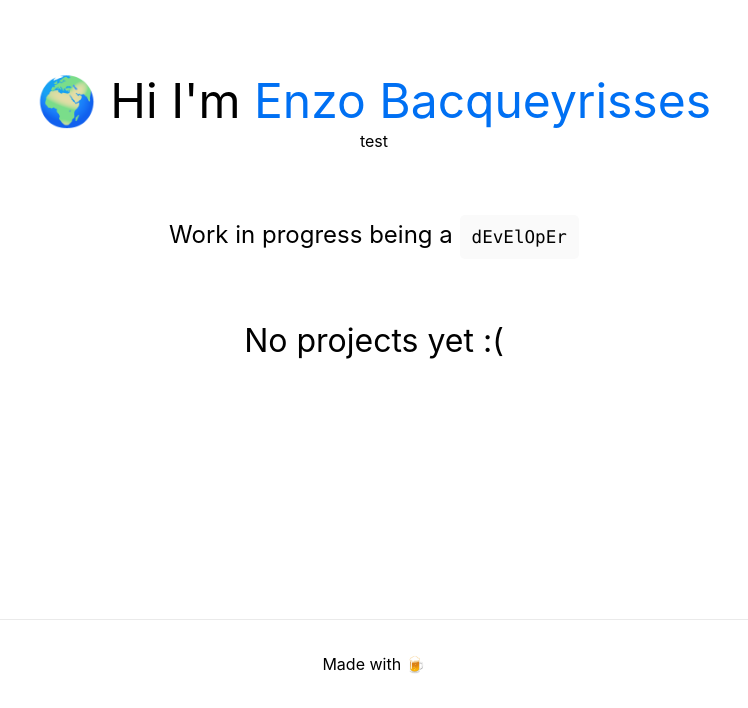
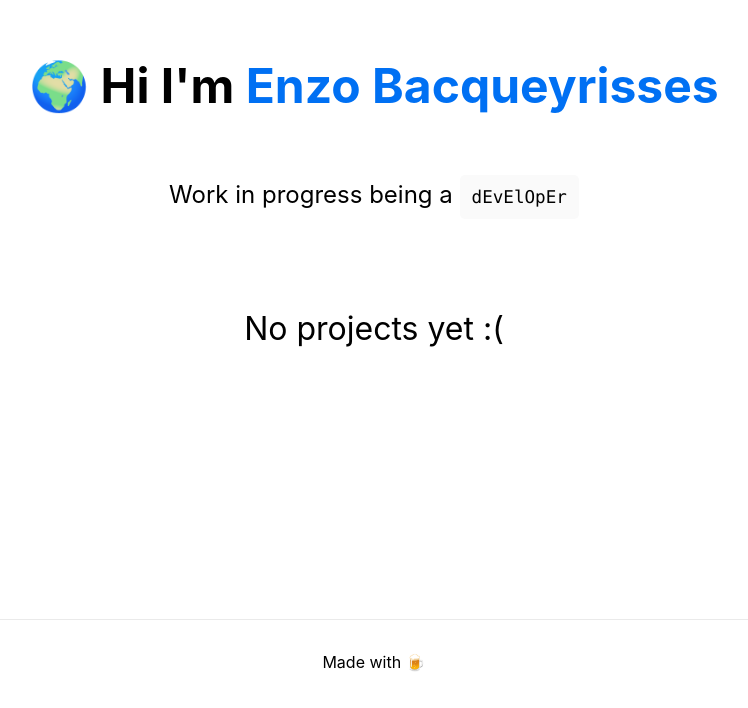
Before and after one commit to bacqueyrisses/portfolio, a Next.js app: page / in a window 1280 px wide. Shown: the part 181-889 px from the top of the page, without its empty margins (266-1014 px from the left). Built offline with nearby package versions, Linux system fonts and the light colour scheme.

Commit message:
delete content

```diff
--- a/pages/index.js
+++ b/pages/index.js
@@ -41,8 +41,6 @@ export default function Home() {
         🌍 Hi I'm <a target="_blank" href="https://github.com/bacqueyrisses/" rel="noreferrer">Enzo Bacqueyrisses</a>
         </h1>
 
-        <h2 className='text-9xl'>test</h2>
-
         <p className={styles.description}>
           Work in progress being a <code className={styles.code}>dEvElOpEr</code>
         </p>
--- a/styles/globals.css
+++ b/styles/globals.css
@@ -1,7 +1,3 @@
-@tailwind base;
-@tailwind components;
-@tailwind utilities;
-
 html,
 body {
   padding: 0;
--- a/tailwind.config.js
+++ /dev/null
@@ -1,7 +0,0 @@
-module.exports = {
-  content: ['/Users/enzobacqueyrisses/dev/js/portfolio/pages/index.js'],
-  theme: {
-    extend: {},
-  },
-  plugins: [],
-}
```
